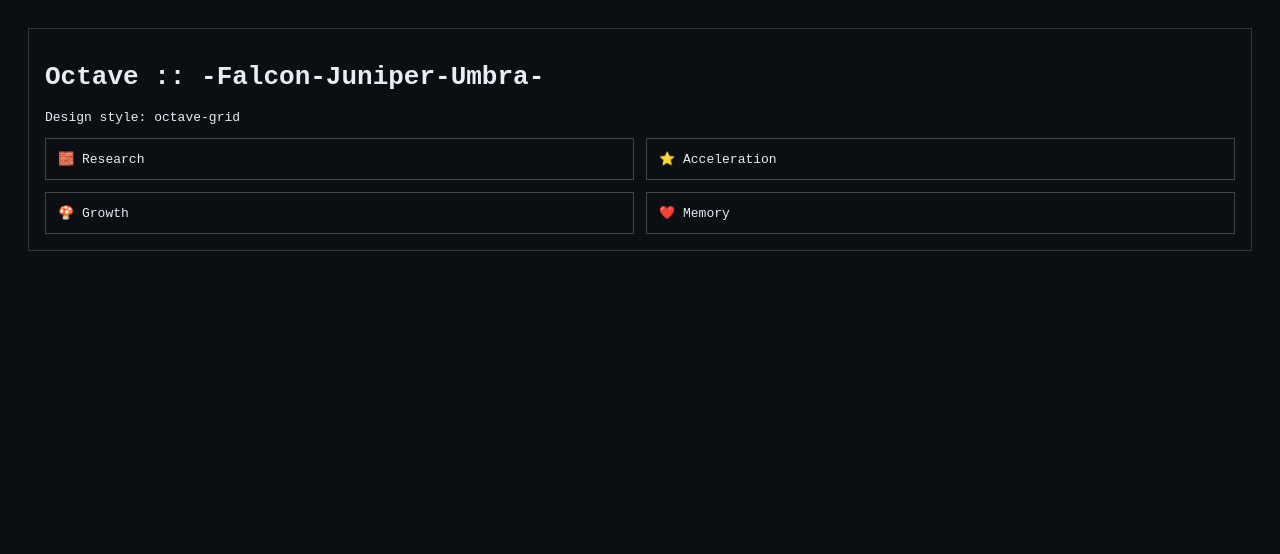
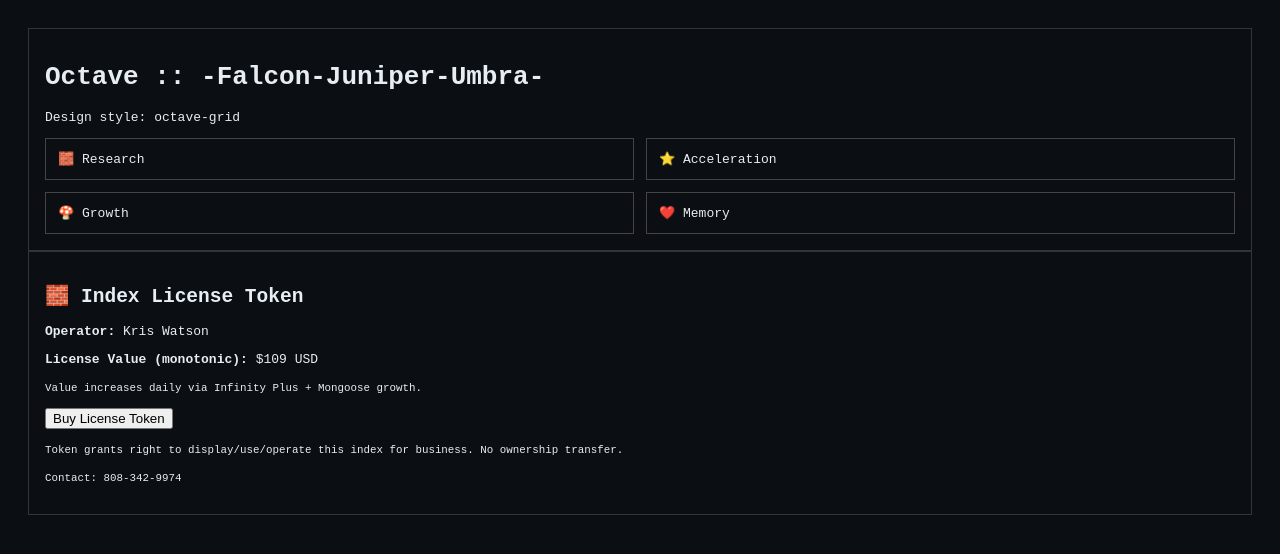
Before and after one commit to pewpi-infinity/-Falcon-Juniper-Umbra-, a plain HTML site: page index.html in a window 1280 px wide. Drawn offline with Linux system fonts and the light colour scheme.

Commit message:
🧱 c13b0⁴ sweep + index growth → 109

```diff
--- a/index.html
+++ b/index.html
@@ -23,3 +23,17 @@ body{font-family:monospace;background:#0b0f14;color:#e6edf3;padding:20px}
 </div>
 </body>
 </html>
+
+<!-- INDEX_VALUE_START -->
+<div class="box">
+<h2>🧱 Index License Token</h2>
+<p><strong>Operator:</strong> Kris Watson</p>
+<p><strong>License Value (monotonic):</strong> $109 USD</p>
+<p><small>Value increases daily via Infinity Plus + Mongoose growth.</small></p>
+<form action="https://www.paypal.com/paypalme/marvaseater@gmail.com/109" method="get" target="_blank">
+  <button type="submit">Buy License Token</button>
+</form>
+<p><small>Token grants right to display/use/operate this index for business. No ownership transfer.</small></p>
+<p><small>Contact: 808-342-9974</small></p>
+</div>
+<!-- INDEX_VALUE_END -->
```
Also changed, not shown: index_value.json (added, +10 -0 lines), 2 other files.
